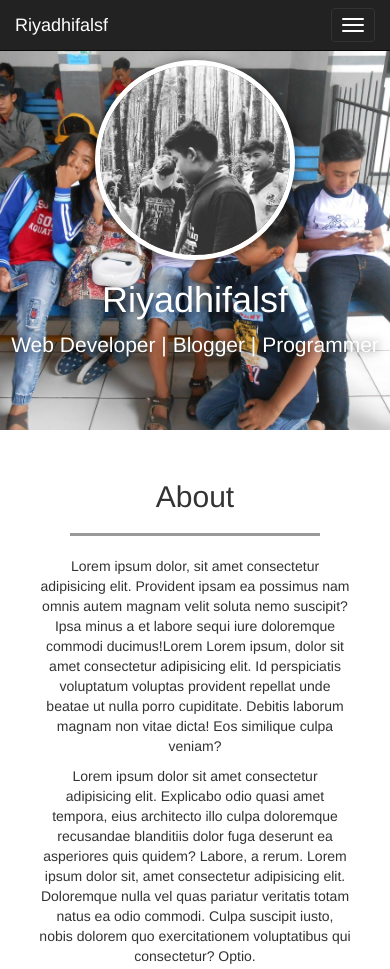
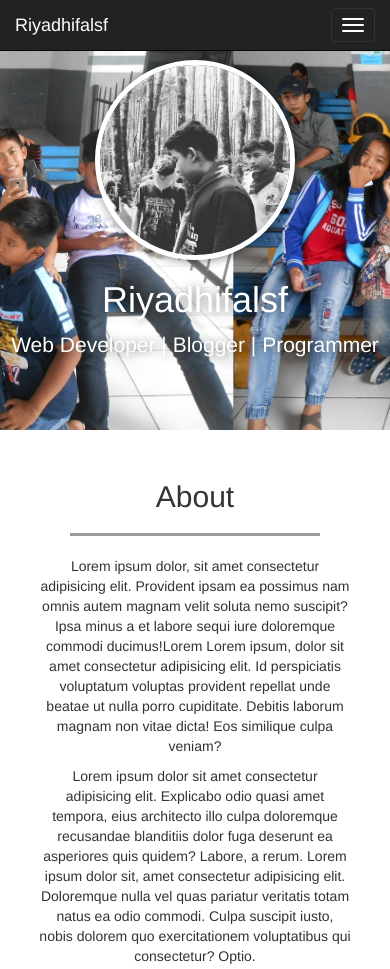
Before and after one commit to Riyadhifalsf/literasidigitalweb, a plain HTML site: page index.html in a window 390 px wide. Shown: the top 969 px of the page. Drawn offline with Linux system fonts and the light colour scheme.

Commit message:
initial commit

```diff
--- a/css/style.css
+++ b/css/style.css
@@ -66,7 +66,7 @@ footer p i {
         background-image: url(../img/header-bg.JPG);
         background-attachment: fixed;
         background-size: cover;
-        background-position: -60px, -100px;
+        background-position: -300px;
     }
 
     .about {
```
